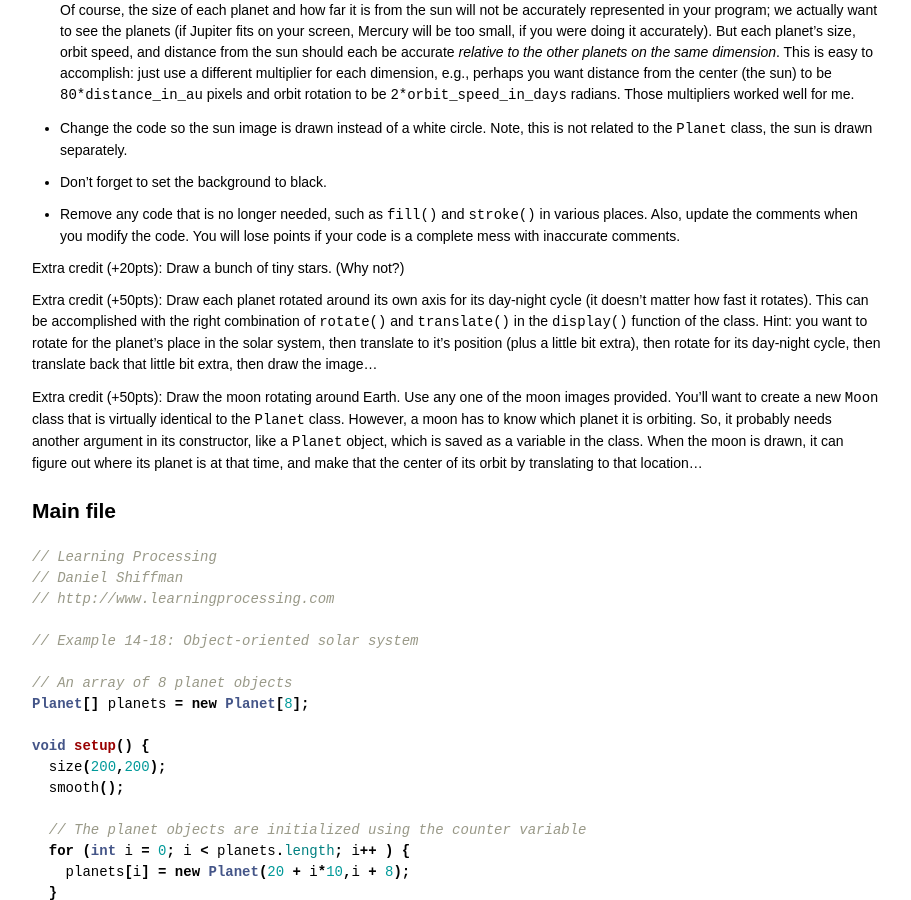
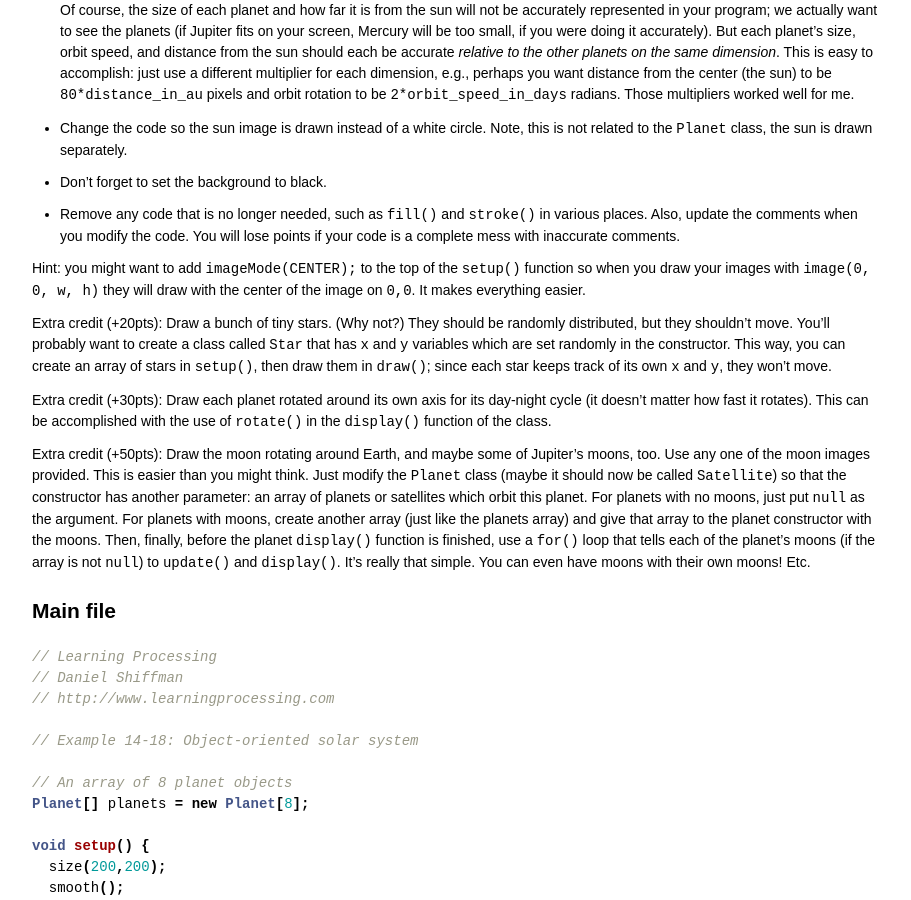
Before and after one commit to joshuaeckroth/cse1211-website, a Jekyll site: the page built from labs/_posts/2013-03-24-lab-10.markdown, in a window 1280 px wide and 900 px high, scrolled down 1230 px. Shown: the whole window, without its empty margins (183-1094 px from the left). Built offline with Jekyll 4.4.1, drawn with Linux system fonts in a browser that asks for light colours; Markdown is read by kramdown in place of the engine named in the settings; comment, search, counter and statistics services are not loaded.

Commit message:
Updated description of lab 10.

```diff
--- a/labs/_posts/2013-03-24-lab-10.markdown
+++ b/labs/_posts/2013-03-24-lab-10.markdown
@@ -79,25 +79,35 @@ Here is what you have to do:
   modify the code. You will lose points if your code is a complete
   mess with inaccurate comments.
 
-Extra credit (+20pts): Draw a bunch of tiny stars. (Why not?)
+Hint: you might want to add `imageMode(CENTER);` to the top of the
+`setup()` function so when you draw your images with `image(0, 0, w,
+h)` they will draw with the center of the image on `0,0`. It makes
+everything easier.
 
-Extra credit (+50pts): Draw each planet rotated around its own axis
+Extra credit (+20pts): Draw a bunch of tiny stars. (Why not?) They
+should be randomly distributed, but they shouldn't move. You'll
+probably want to create a class called `Star` that has `x` and `y`
+variables which are set randomly in the constructor. This way, you can
+create an array of stars in `setup()`, then draw them in `draw()`;
+since each star keeps track of its own `x` and `y`, they won't move.
+
+Extra credit (+30pts): Draw each planet rotated around its own axis
 for its day-night cycle (it doesn't matter how fast it rotates). This
-can be accomplished with the right combination of `rotate()` and
-`translate()` in the `display()` function of the class. Hint: you want
-to rotate for the planet's place in the solar system, then translate
-to it's position (plus a little bit extra), then rotate for its
-day-night cycle, then translate back that little bit extra, then draw
-the image...
+can be accomplished with the use of `rotate()` in the `display()`
+function of the class.
 
-Extra credit (+50pts): Draw the moon rotating around Earth. Use any
-one of the moon images provided. You'll want to create a new `Moon`
-class that is virtually identical to the `Planet` class. However, a
-moon has to know which planet it is orbiting. So, it probably needs
-another argument in its constructor, like a `Planet` object, which is
-saved as a variable in the class. When the moon is drawn, it can
-figure out where its planet is at that time, and make that the center
-of its orbit by translating to that location...
+Extra credit (+50pts): Draw the moon rotating around Earth, and maybe
+some of Jupiter's moons, too. Use any one of the moon images
+provided. This is easier than you might think. Just modify the
+`Planet` class (maybe it should now be called `Satellite`) so that the
+constructor has another parameter: an array of planets or satellites
+which orbit this planet. For planets with no moons, just put `null` as
+the argument. For planets with moons, create another array (just like
+the planets array) and give that array to the planet constructor with
+the moons. Then, finally, before the planet `display()` function is
+finished, use a `for()` loop that tells each of the planet's moons (if
+the array is not `null`) to `update()` and `display()`. It's really
+that simple. You can even have moons with their own moons! Etc.
 
 ## Main file
 
```
